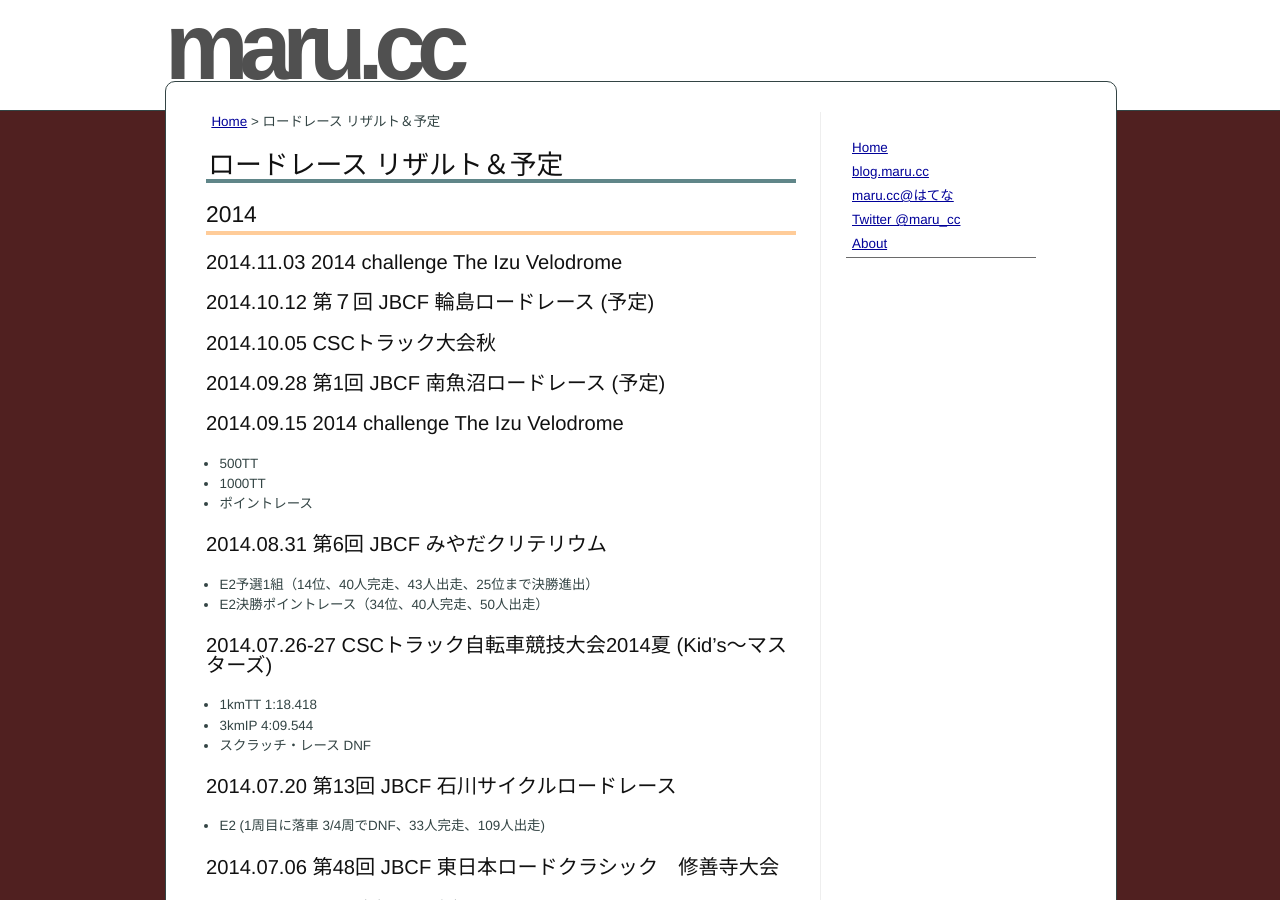
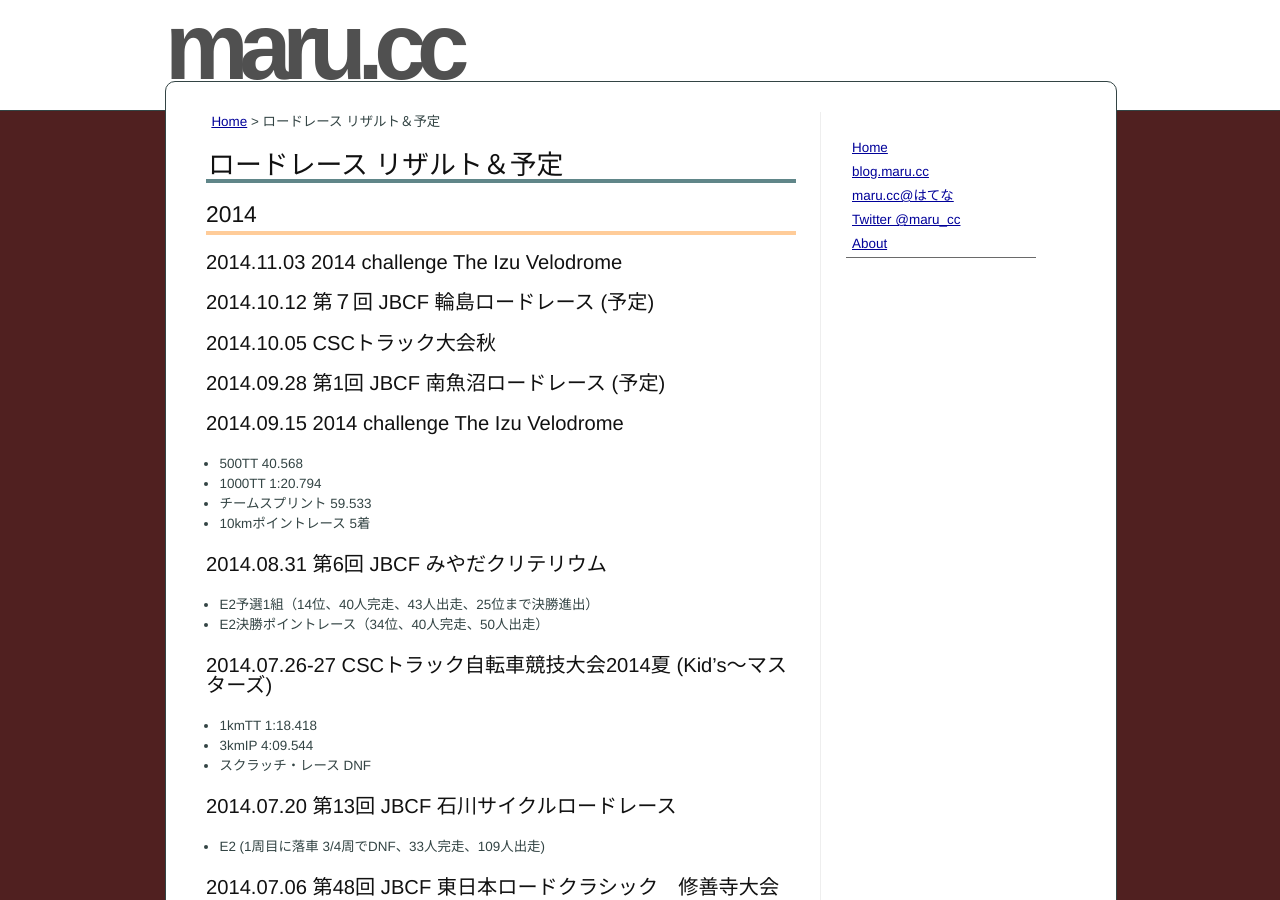
Before and after one commit to marucc/marucc.github.io, a Jekyll site: the page built from sports/results_bike.md, in a window 1280 px wide and 900 px high. Built offline with Jekyll 4.4.1, drawn with Linux system fonts in a browser that asks for light colours.

Commit message:
Published with https://stackedit.io/

```diff
--- a/sports/results_bike.md
+++ b/sports/results_bike.md
@@ -20,9 +20,10 @@ markdown: kramdown
 ### 2014.09.28 第1回 JBCF 南魚沼ロードレース (予定)
 
 ### 2014.09.15 2014 challenge The Izu Velodrome
-- 500TT
-- 1000TT
-- ポイントレース
+- 500TT 40.568
+- 1000TT 1:20.794
+- チームスプリント 59.533
+- 10kmポイントレース 5着
 
 ### 2014.08.31 第6回 JBCF みやだクリテリウム
 - E2予選1組（14位、40人完走、43人出走、25位まで決勝進出）
```
